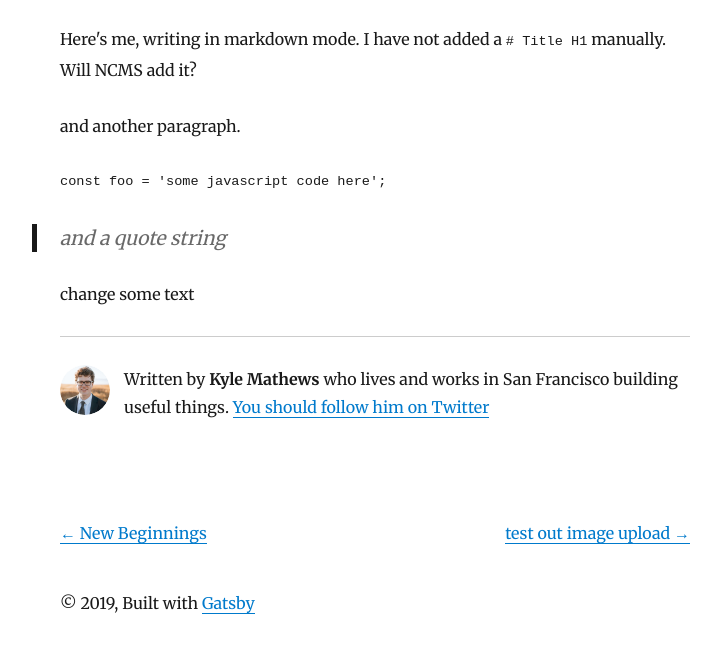
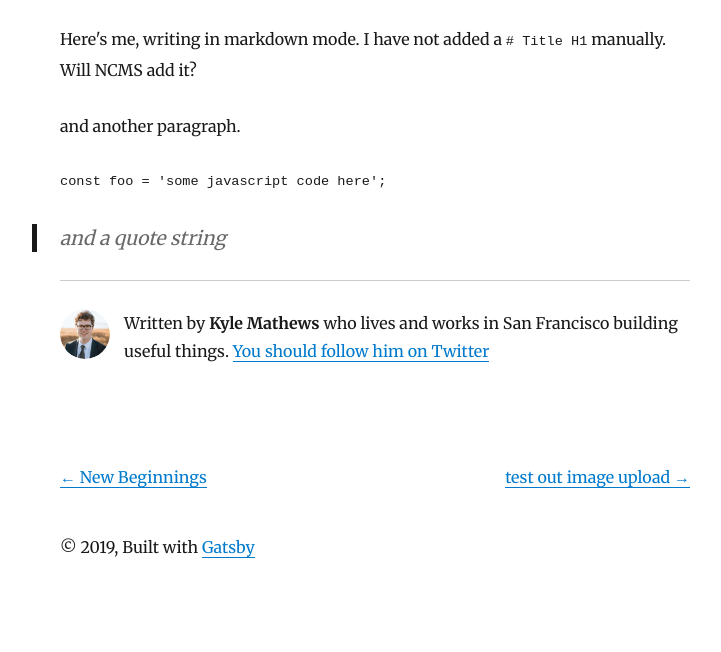
Before and after one commit to monte-hayward/netlify-cms-blog-example, a Gatsby site: page /test-drive-netlify-cms/ in a window 1280 px wide. Shown: the part 170-822 px from the top of the page, without its empty margins (265-986 px from the left). After the commit the page ends 800 px from the top, so only its background shows below. Built offline with nearby package versions, Linux system fonts and the light colour scheme; Gatsby itself is replaced by a stand-in of ours; some packages are replaced by stand-ins of ours; code samples lack their colours.

Commit message:
Update Blog “test-drive-netlify-cms”

````diff
--- a/content/blog/test-drive-netlify-cms.md
+++ b/content/blog/test-drive-netlify-cms.md
@@ -14,5 +14,3 @@ const foo = 'some javascript code here';
 ```
 
 > and a quote string
-
-change some text
````
